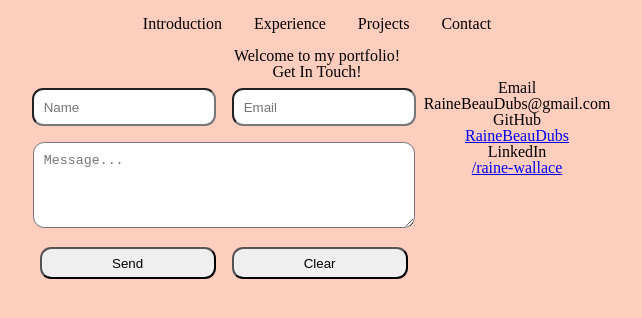
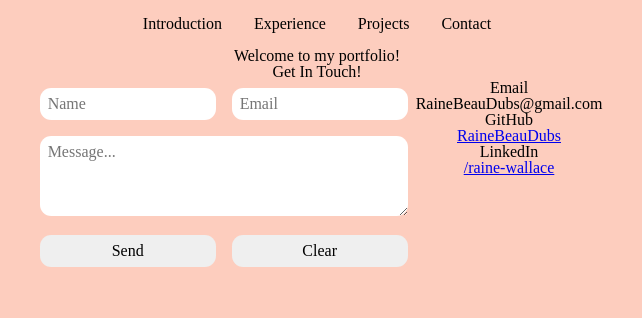
Before and after one commit to RaineBeauDubs/MyPortfolio, a React (Create React App) app in the folder portfolio/: page / in a window 1280 px wide. Shown: the top 318 px of the page, without its empty margins (323-965 px from the left). Built offline with nearby package versions, Linux system fonts and the light colour scheme.

Commit message:
added to CSS reset, updated contact form styling

```diff
--- a/portfolio/src/components/componentCSS/contact.css
+++ b/portfolio/src/components/componentCSS/contact.css
@@ -18,7 +18,7 @@
 .boxBttm {
   margin: .5rem;
   height: 5rem;
-  width: 23.5rem;
+  width: 23rem;
   border-radius: 0.7rem;
 }
 
--- a/portfolio/src/index.css
+++ b/portfolio/src/index.css
@@ -29,7 +29,7 @@ table, caption, tbody, tfoot, thead, tr, th, td,
 article, aside, canvas, details, embed,
 figure, figcaption, footer, header, hgroup,
 menu, nav, output, ruby, section, summary,
-time, mark, audio, video {
+time, mark, audio, video, input, textarea, button {
 	margin: 0;
 	padding: 0;
 	border: 0;
```
